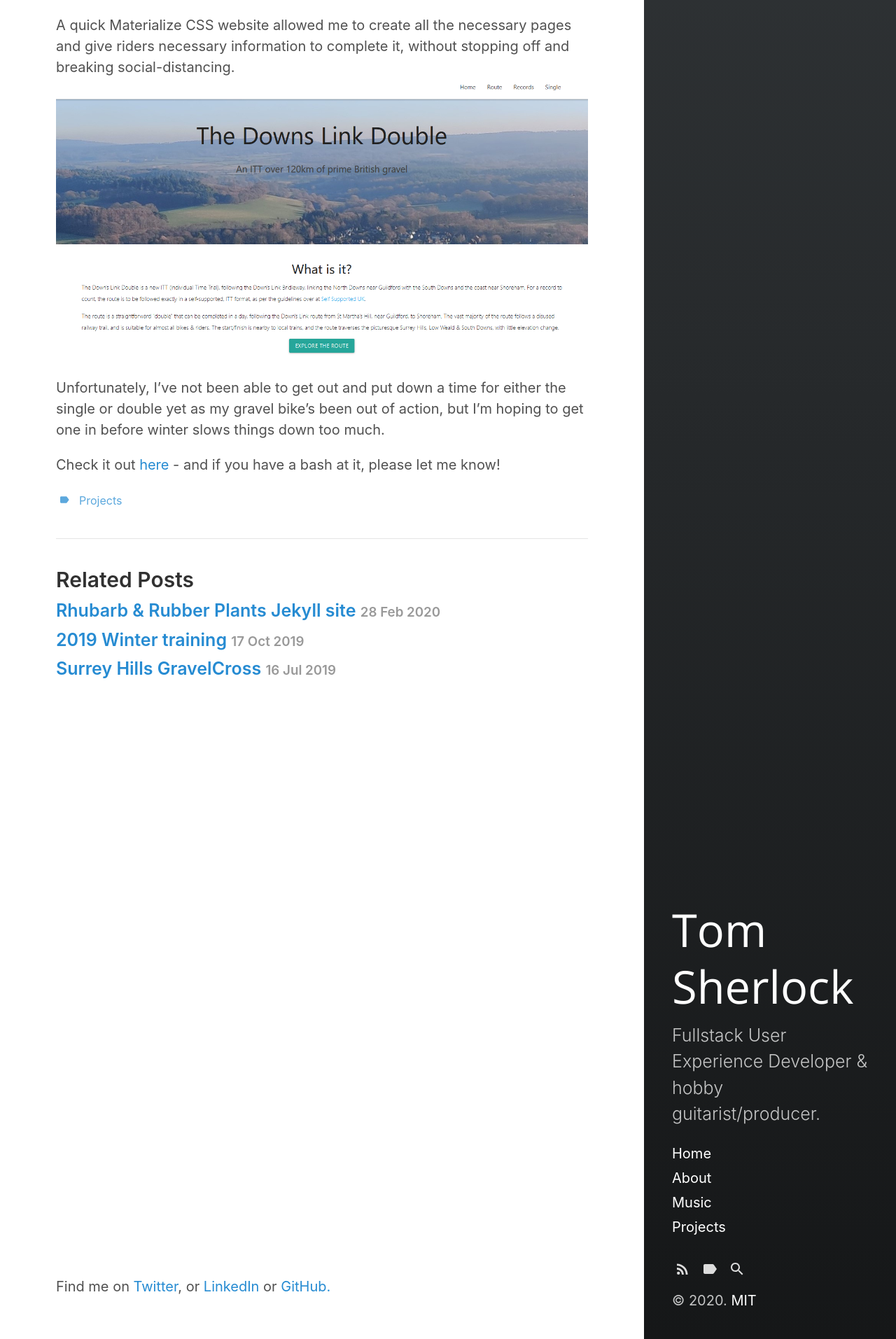
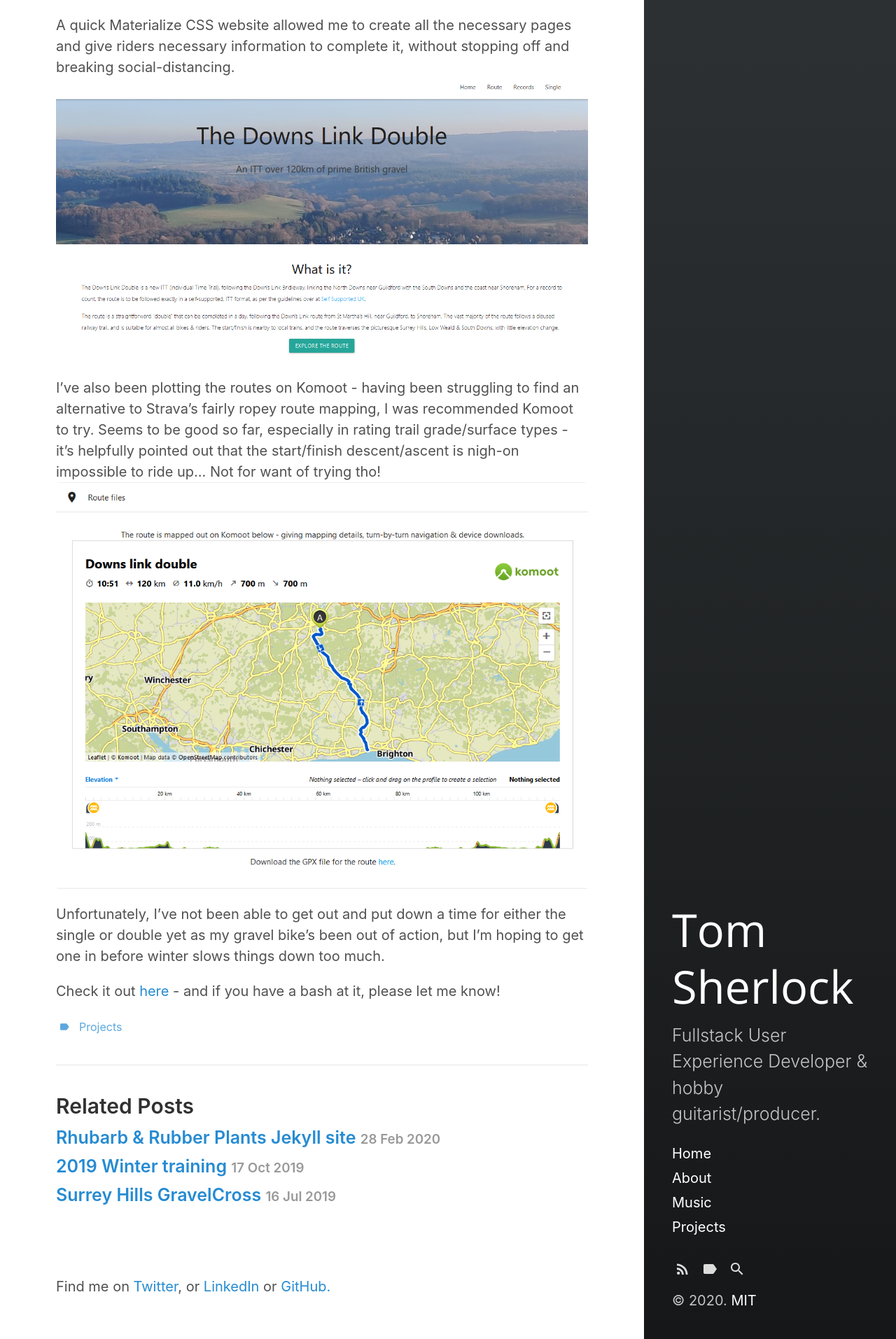
Before and after one commit to tomsherlocked/site, a Jekyll site: the page built from _posts/2020-07-10-downs-link-double.md, in a window 1280 px wide. Shown: the part 779-2692 px from the top of the page at 70% size. Built offline with Jekyll 4.4.1, drawn with Linux system fonts in a browser that asks for light colours.

Commit message:
add new para to downs link post

```diff
--- a/_posts/2020-07-10-downs-link-double.md
+++ b/_posts/2020-07-10-downs-link-double.md
@@ -15,7 +15,10 @@
 I decided to encourage an ITT/FKT type event in the [Self Supported UK](http://www.selfsupporteduk.net/) style, that people could attempt solo, and in a day. By running the route as an out-and-back double, starting and finishing at the Downs Link start point,you get a solid day out of about 120km, almost all on gravelly doubletrack, with little elevation change.
 
 A quick Materialize CSS website allowed me to create all the necessary pages and give riders necessary information to complete it, without stopping off and breaking social-distancing.
-![frontpage](/assets/images/downslink1.png){:class="img-responsive"}
+![frontpage image](/assets/images/downslink1.png){:class="img-responsive"}
+
+I've also been plotting the routes on Komoot - having been struggling to find an alternative to Strava's fairly ropey route mapping, I was recommended Komoot to try. Seems to be good so far, especially in rating trail grade/surface types - it's helpfully pointed out that the start/finish descent/ascent is nigh-on impossible to ride up... Not for want of trying tho!
+![route image](/assets/images/downslink2.png){:class="img-responsive"}
 
 Unfortunately, I've not been able to get out and put down a time for either the single or double yet as my gravel bike's been out of action, but I'm hoping to get one in before winter slows things down too much.
 
```
Also changed, not shown: assets/images/downslink2.png (added).
